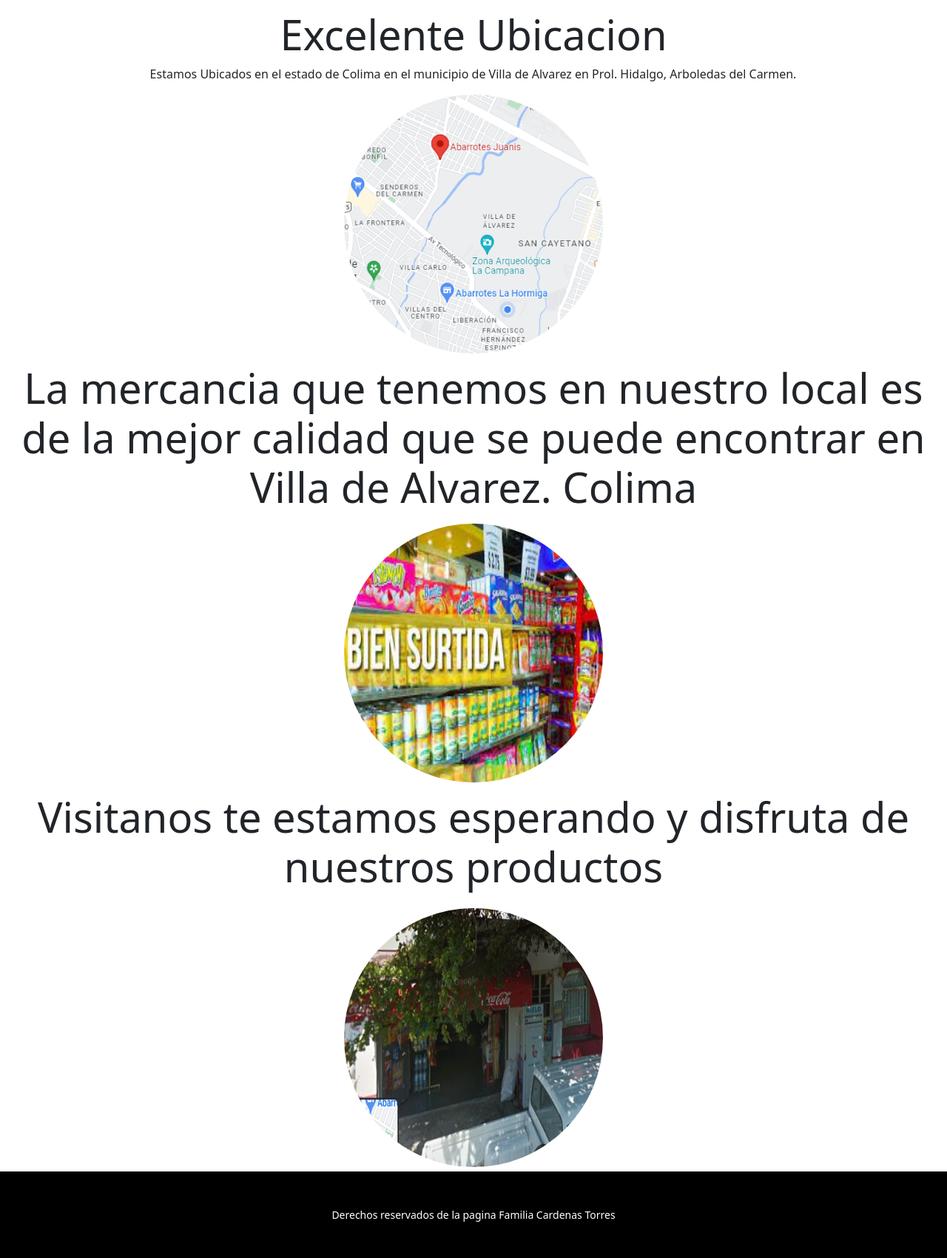
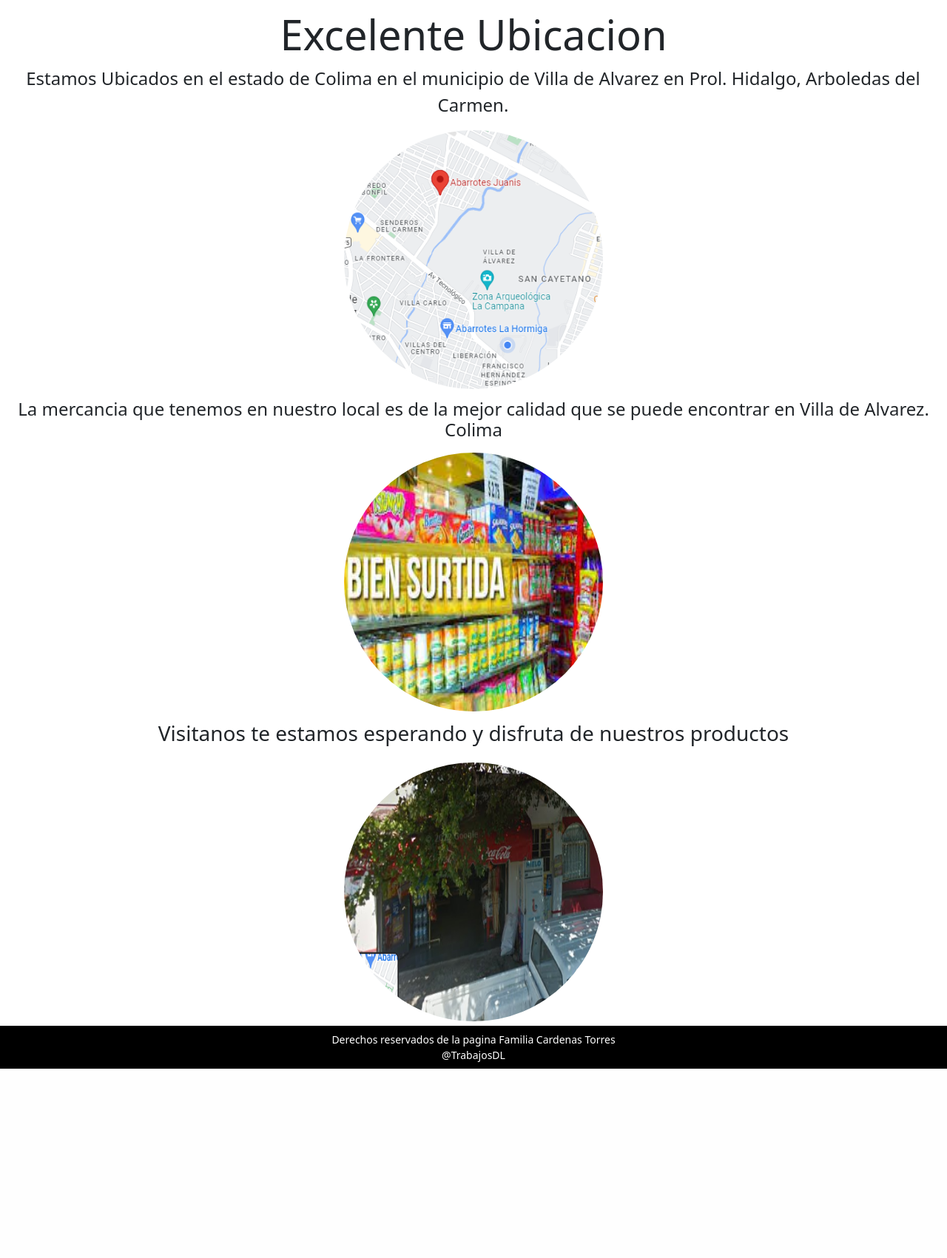
Before and after one commit to Killexcrilex/web-0-0-1, a Flask app: page /inicio in a window 1280 px wide. Shown: the part 267-1968 px from the top of the page at 74% size. After the commit the page ends 1712 px from the top, so only its background shows below. Run offline with Flask 3, Linux system fonts and the light colour scheme.

Commit message:
pie y h reacomodado

```diff
--- a/static/cs/c.css
+++ b/static/cs/c.css
@@ -23,3 +23,6 @@
     text-align: center;
     margin:.5% auto;
 }
+p{
+    font-size: 1.5rem;
+}
--- a/templates/sitio/index.html
+++ b/templates/sitio/index.html
@@ -30,7 +30,8 @@
                 </div>
                 <div class="per">
                     <div class="prod input-group mb-3">
-                        <h2 class="display-4">La mercancia que tenemos en nuestro local es de la mejor calidad que se puede encontrar en Villa de Alvarez. Colima</h2>
+                        <h4 >La mercancia que tenemos en nuestro local es de la mejor calidad que se puede encontrar en Villa de Alvarez. Colima
+                        </h4>
                     </div>
                     <div class="prod">
                         <img id="pr" class="img-fluid rounded-circle" src="uploads/descargar09.jpeg" alt="..." />
@@ -38,7 +39,7 @@
                 </div>
                 <div class="per">
                     <div class="prod input-group mb-3">
-                        <h2 class="display-4">Visitanos te estamos esperando y disfruta de nuestros productos</h2>
+                        <h3>Visitanos te estamos esperando y disfruta de nuestros productos</h3>
                     </div>
                 </div>
                 <div class="prod">
@@ -46,8 +47,4 @@
                 </div>
             </div>
         </section>
-        <!-- Footer-->
-        <footer class="py-5 bg-black">
-            <div class="container px-5"><p class="m-0 text-center text-white small">Derechos reservados de la pagina Familia Cardenas Torres</p></div>
-        </footer>
         {% include 'sitio/pie.html' %}
--- a/templates/sitio/pie.html
+++ b/templates/sitio/pie.html
@@ -1,3 +1,12 @@
+<!-- Footer-->
+<footer class="py-2 bg-black">
+    <div class="container px-5">
+        <p class="m-0 text-center text-white small">Derechos reservados de la pagina Familia Cardenas Torres</p>
+        <p class="m-0 text-center text-white small">@TrabajosDL</p>
+    </div>
+</footer>
+
+
 <script src="https://cdn.jsdelivr.net/npm/@popperjs/core@2.11.6/dist/umd/popper.min.js"
 integrity="sha384-oBqDVmMz9ATKxIep9tiCxS/Z9fNfEXiDAYTujMAeBAsjFuCZSmKbSSUnQlmh/jp3" crossorigin="anonymous">
 </script>
```
